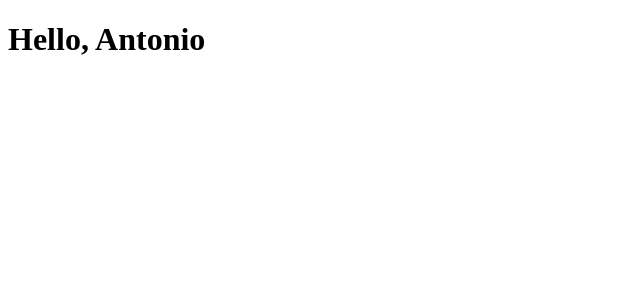
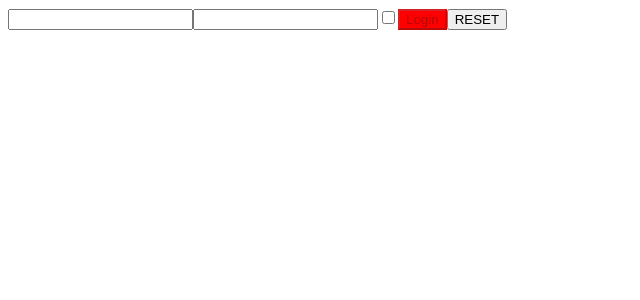
Before and after one commit to Kforkiller/eserciziReact, a React (Create React App) app in the folder my-app/: page / in a window 1280 px wide. Shown: the top 300 px of the page, without its empty margins (0-640 px from the left). Built offline with nearby package versions, Linux system fonts and the light colour scheme.

Commit message:
Esercizio style rosso

```diff
--- a/my-app/src/App.js
+++ b/my-app/src/App.js
@@ -1,5 +1,10 @@
-import React from "react";
 
-export function helloName(name){
-    return <h1>Hello, {name}</h1>
+import { Login } from "./Login";
+
+export default function App() {
+    return (
+        <div>
+            <Login/>
+        </div>
+    );
 }
--- /dev/null
+++ b/my-app/src/Login.js
@@ -0,0 +1,43 @@
+import React from "react";
+export class Login extends React.Component{
+    state = {
+        name: "",
+        password: "",
+        check: false
+    }
+    ChangingEvent = (event) => {
+        const name = event.target.name
+        const value = event.target.value
+        const type = event.target.type
+        const checked = event.target.checked
+        this.setState({
+            [name]: type === `checkbox` ? checked : value
+    })
+}
+/*     componentDidUpdate(){
+        console.log(this.state)
+    } */
+    buttonCheck = () =>{
+        return !(this.state.name && this.state.password)
+    }
+    HandleResetButton = (event) => {
+        this.setState({
+            name: "",
+            password: "",
+            check: false
+        })
+
+    }
+    render(){
+        return (
+            <div>
+                <input type="text" name="name" value={this.state.name} onChange={this.ChangingEvent}/>
+                <input type="password" name="password" value={this.state.password} onChange={this.ChangingEvent}/>
+                <input type="checkbox" name="check" checked={this.state.checked} onChange={this.ChangingEvent}/>
+                <button disabled={this.buttonCheck()} onClick={(event) => {event.preventDefault()
+                this.props.onlogin(this.state)}} style={this.state.password.length < 8 ? {backgroundColor: "red"} : {backgroundColor: "green"}}>Login</button>
+                <button onClick={this.HandleResetButton}>RESET</button>
+            </div>
+        )
+    }
+}
--- a/my-app/src/index.js
+++ b/my-app/src/index.js
@@ -1,6 +1,6 @@
+import React from "react";
 import ReactDOM from "react-dom/client";
-/* import "./index.css"; */
-import { helloName } from "./App";
+import App from "./App";
 
 const root = ReactDOM.createRoot(document.getElementById("root"));
-root.render(helloName("Antonio"));
+root.render(<App />);
```
